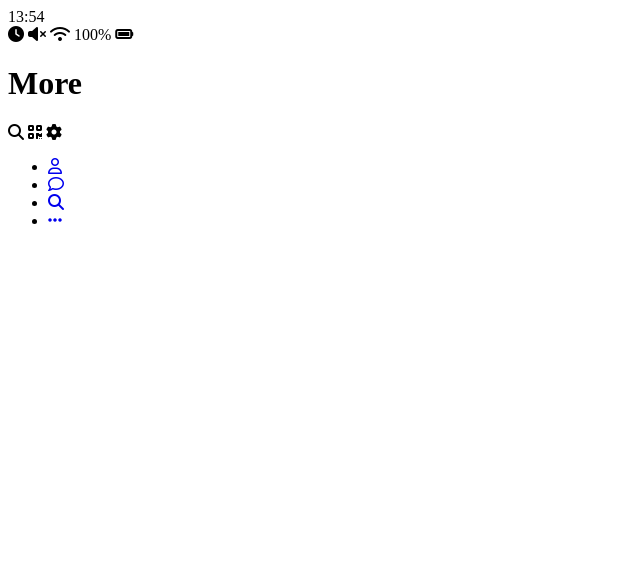
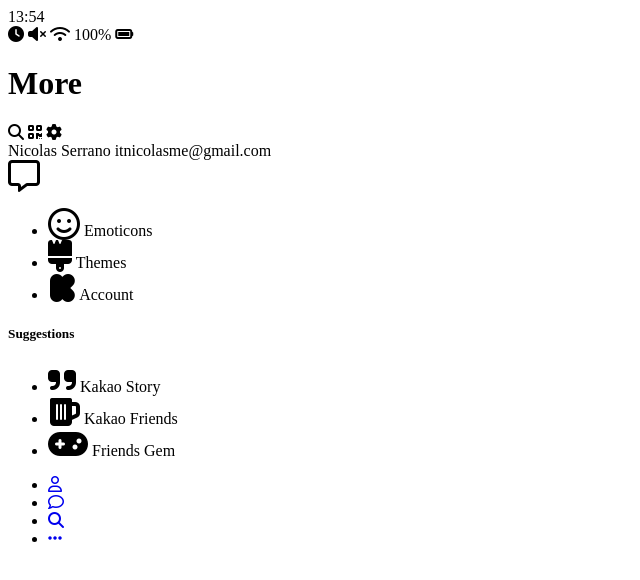
Before and after one commit to Chokoty/NomadCoder-Kakao-Clone-V.2, a plain HTML site: page more.html in a window 1280 px wide. Shown: the whole page, without its empty margins (0-640 px from the left). Drawn offline with Linux system fonts and the light colour scheme.

Commit message:
add codes to more.html
#1.7 More Screen

```diff
--- a/more.html
+++ b/more.html
@@ -41,6 +41,77 @@
           </span>
         </div>
       </header>
+      <main class="more">
+        <header class="more__header">
+          <div class="friends__friend friend friend--lg">
+            <div class="friend__column">
+              <span class="suggestion__icon">
+
+              </span>
+              <div class="friend__content">
+                <span class="friend__name">
+                  Nicolas Serrano
+                </span>
+                <sapn class="friend__status">
+                  itnicolasme@gmail.com
+                </sapn>
+              </div>
+            </div>
+            <div class="friend__column">
+              <i class="far fa-comment-alt fa-2x"></i>
+            </div>
+          </div>
+          <ul class="more__btn-list">
+            <li class="more__btn">
+              <span class="more__btn-icon">
+                <i class="far fa-smile fa-2x"></i>
+              </span>
+              <span class="more__btn-title">
+                Emoticons
+              </span>
+            </li>
+            <li class="more__btn">
+                <span class="more__btn-icon">
+                  <i class="fas fa-brush fa-2x"></i>
+                </span>
+                <span class="more__btn-title">
+                  Themes
+                </span>
+            </li>
+            <li class="more__btn">
+                <span class="more__btn-icon">
+                  <i class="fab fa-kickstarter-k fa-2x"></i>
+                </span>
+                <span class="more__btn-title">
+                  Account
+                </span>
+              </li>
+          </ul>
+        </header>
+        <section class="more__suggestions">
+          <h5 class="more__title">Suggestions</h5>
+          <ul class="more__suggestions-list">
+            <li class="more__suggestion suggestion">
+              <span class="suggestion__icon">
+                <i class="fas fa-quote-right fa-2x"></i>
+              </span>
+              <span class="suggestion__title">Kakao Story</span>
+            </li>
+            <li class="more__suggestion suggestion">
+              <span class="suggestion__icon">
+                <i class="fas fa-beer fa-2x"></i>
+              </span>
+              <span class="suggestion__title">Kakao Friends</span>
+            </li>
+            <li class="more__suggestion suggestion">
+              <span class="suggestion__icon">
+                <i class="fas fa-gamepad fa-2x"></i>
+              </span>
+              <span class="suggestion__title">Friends Gem</span>
+            </li>
+          </ul>
+        </section>
+      </main>
       <nav class="nav">
         <ul class="nav__list">
           <li class="nav__list-item">
```
